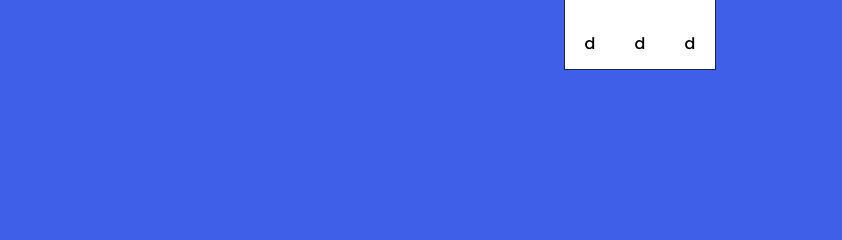
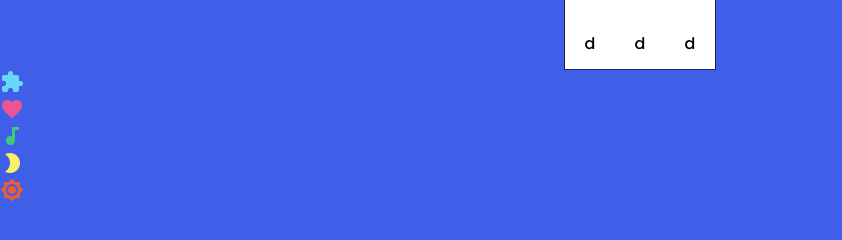
Before and after one commit to rubinoAM/Speed-Match-Game, a website: page public/index.html in a window 1280 px wide. Shown: the part 154-394 px from the top of the page, without its empty margins (0-842 px from the left). Drawn offline with Linux system fonts and the light colour scheme; files whose address does not match are found by name.

Commit message:
Game shapes

```diff
--- a/public/index.html
+++ b/public/index.html
@@ -7,6 +7,7 @@
     <meta name="viewport" content="width=device-width, initial-scale=1">
     <link rel="stylesheet" type="text/css" media="screen" href="styles/reset.css">
     <link href="https://fonts.googleapis.com/css?family=Poppins:500,700,900&display=swap" rel="stylesheet">
+    <link href="https://fonts.googleapis.com/icon?family=Material+Icons" rel="stylesheet">
     <link rel="stylesheet" type="text/css" media="screen" href="styles/style.css">
     <script src="scripts/main.js"></script>
 </head>
@@ -31,5 +32,21 @@
             <div class="square" id="r3s3">d</div>
         </div>
     </div>
+
+    <div class="shape puzzle">
+        <i class="material-icons">extension</i>
+    </div>
+    <div class="shape heart">
+        <i class="material-icons">favorite</i>
+    </div>
+    <div class="shape note">
+        <i class="material-icons">audiotrack</i>
+    </div>
+    <div class="shape moon">
+        <i class="material-icons">brightness_2</i>
+    </div>
+    <div class="shape sun">
+        <i class="material-icons">brightness_7</i>
+    </div>
 </body>
 </html>
--- a/public/styles/style.css
+++ b/public/styles/style.css
@@ -32,3 +32,28 @@ body {
     align-items:center;
     justify-content:center;
 }
+
+.shape{
+    width:1.6875rem;
+    height:1.6875rem;
+}
+
+.puzzle{
+    color:#6ad7f8;
+}
+
+.heart{
+    color:#ee5394;
+}
+
+.note{
+    color:#3fca75;
+}
+
+.moon{
+    color:#f8ef6a;
+}
+
+.sun{
+    color:#e95d32;
+}
```
